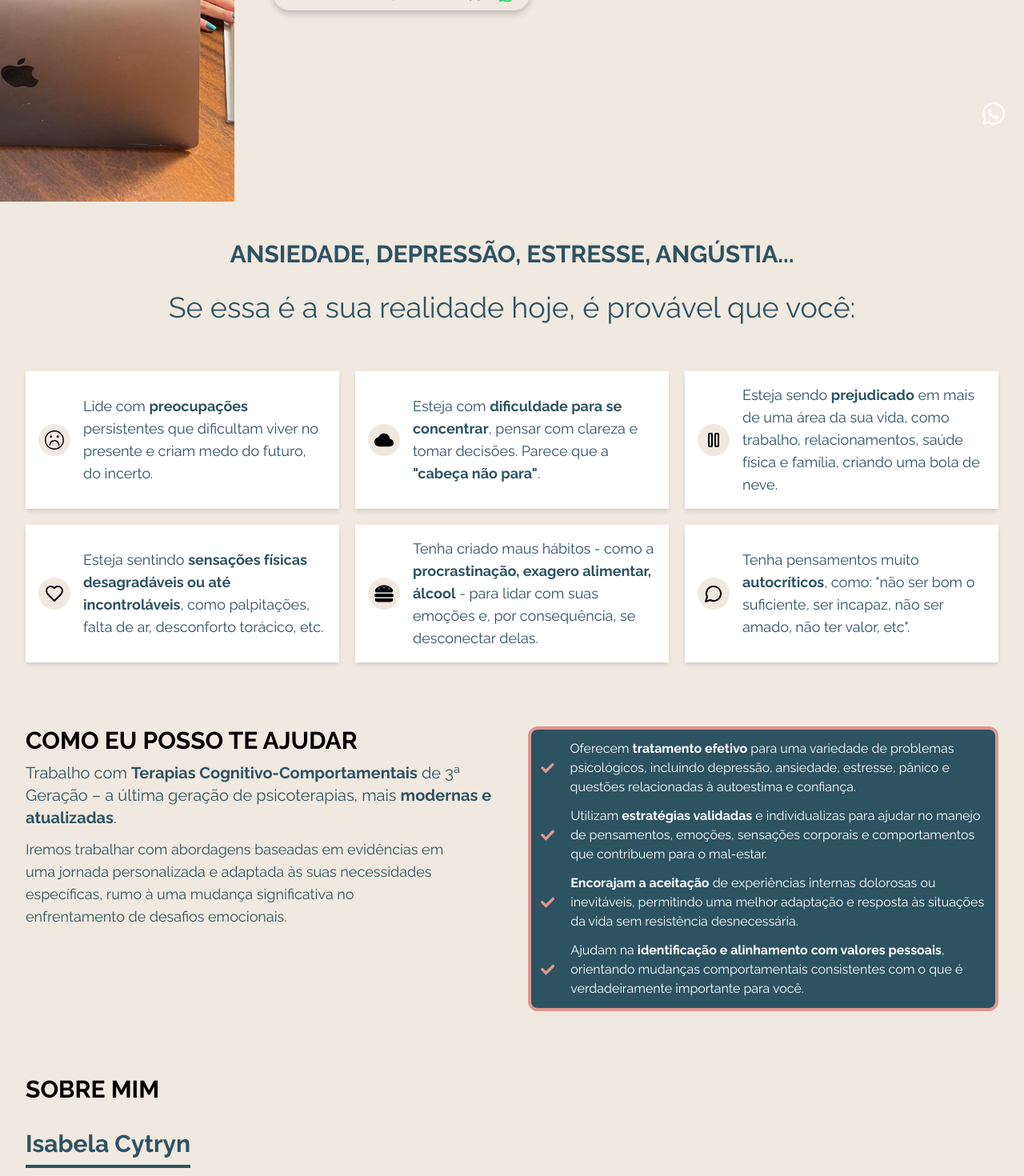
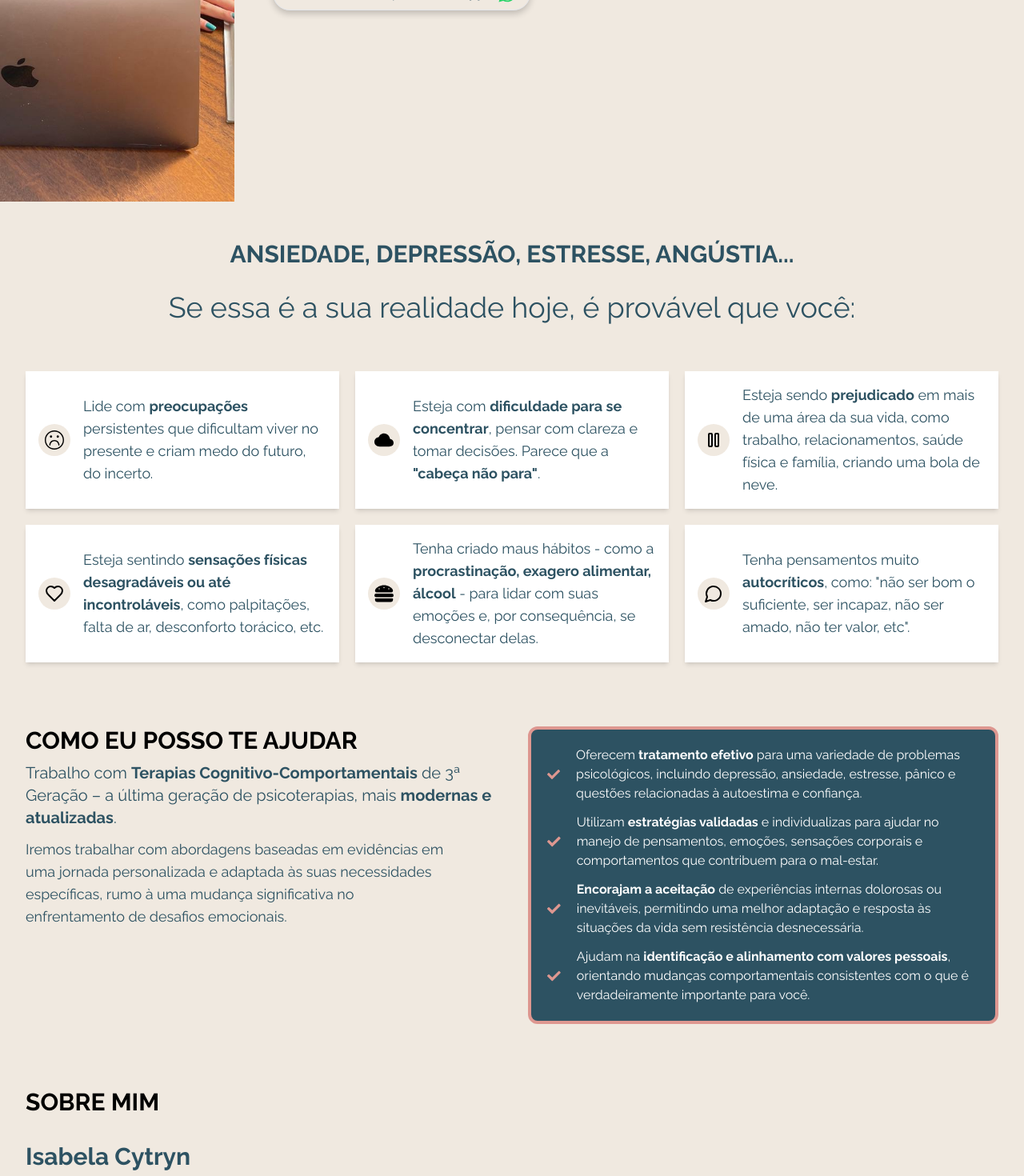
Before and after one commit to MarceloBxD/isacytryn, a Next.js app: page / in a window 1280 px wide. Shown: the part 620-2090 px from the top of the page at 80% size. Built offline with nearby package versions, Linux system fonts and the light colour scheme.

Commit message:
chore: Update Header and WhatsappIcon components for responsive layout

```diff
--- a/components/Header/index.tsx
+++ b/components/Header/index.tsx
@@ -18,6 +18,8 @@ import { NAV_DATA } from "@/data";
 export const Header: React.FC = () => {
   const { isOpen, setIsOpen } = useApp();
   const [scrolled, setScrolled] = useState(false);
+
+  const [isOnTop, setIsOnTop] = useState(true);
 
   useEffect(() => {
     const handleScroll = () => {
@@ -48,7 +50,8 @@ export const Header: React.FC = () => {
       className={`${
         isOpen ? "h-[100dvh] bg-white bg-opacity-100" : ""
       } w-full z-50 top-0 bg-secondary rounded-lg flex ${
-        isOpen ? "items-start" : "items-center"
+        isOpen ? `items-start` : `items-center `
+      }
       } justify-between px-10 py-6 md:py-2`}
     >
       <div className="relative h-10 md:h-14 w-48 md:w-64">
--- a/components/WhatsappIcon/index.tsx
+++ b/components/WhatsappIcon/index.tsx
@@ -1,7 +1,5 @@
-import React from "react";
+import React, { useEffect } from "react";
 
-// import { Container } from './styles';
-import Image from "next/image";
 import { FaWhatsapp } from "react-icons/fa";
 import Link from "next/link";
 
@@ -10,9 +8,29 @@ type WhatsappIconProps = {
 };
 
 export const WhatsappIcon = ({ mode = "default" }: WhatsappIconProps) => {
+  const [scrollIsTop, setScrollIsTop] = React.useState(true);
+
+  useEffect(() => {
+    const handleScroll = () => {
+      if (window.scrollY > 100) {
+        setScrollIsTop(false);
+      } else {
+        setScrollIsTop(true);
+      }
+    };
+
+    window.addEventListener("scroll", handleScroll);
+
+    return () => {
+      window.removeEventListener("scroll", handleScroll);
+    };
+  }, []);
+
   return (
     <div
-      className={`fixed bottom-4 right-4 hover:cursor-pointer flex items-center justify-center p-1.5 rounded-full bg-[${
+      className={`${
+        scrollIsTop ? "hidden" : "fixed"
+      } bottom-4 right-4 hover:cursor-pointer flex items-center justify-center p-1.5 rounded-full bg-[${
         mode === "light" ? "#FFF" : "#25D366"
       }] `}
     >
--- a/src/sections/Approach/index.tsx
+++ b/src/sections/Approach/index.tsx
@@ -27,7 +27,7 @@ const Approach: React.FC = () => {
         </p>
       </motion.div>
       <motion.div {...FADE_IN_BASIC_ANIMATION} className="flex-1">
-        <ul className="flex flex-col gap-3 bg-quaternary p-3 rounded-xl border-4 border-terciary">
+        <ul className="flex flex-col gap-3 bg-quaternary p-3 md:p-5 rounded-xl border-4 border-terciary">
           {APPROACH_DATA.items.map((item, index) => (
             <motion.div
               initial={{ opacity: 0 }}
--- a/src/utils/animations/index.ts
+++ b/src/utils/animations/index.ts
@@ -1,7 +1,7 @@
 export const FADE_IN_BASIC_ANIMATION = {
   initial: { opacity: 0 },
   whileInView: { opacity: 1 },
-  transition: { duration: 0.8 },
+  transition: { duration: 0.5 },
 };
 
 export const HEADER_ANIMATION = {
```
